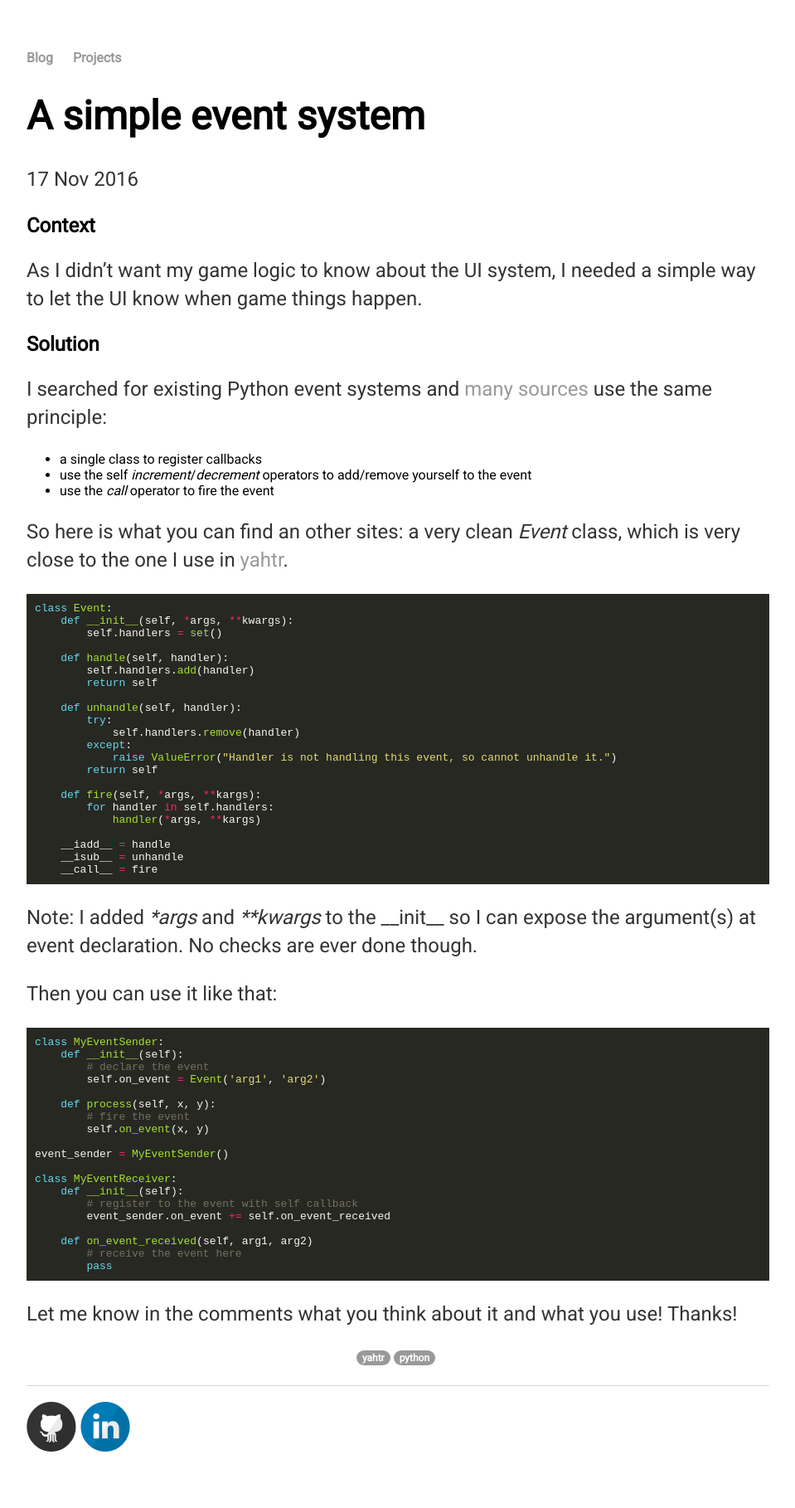
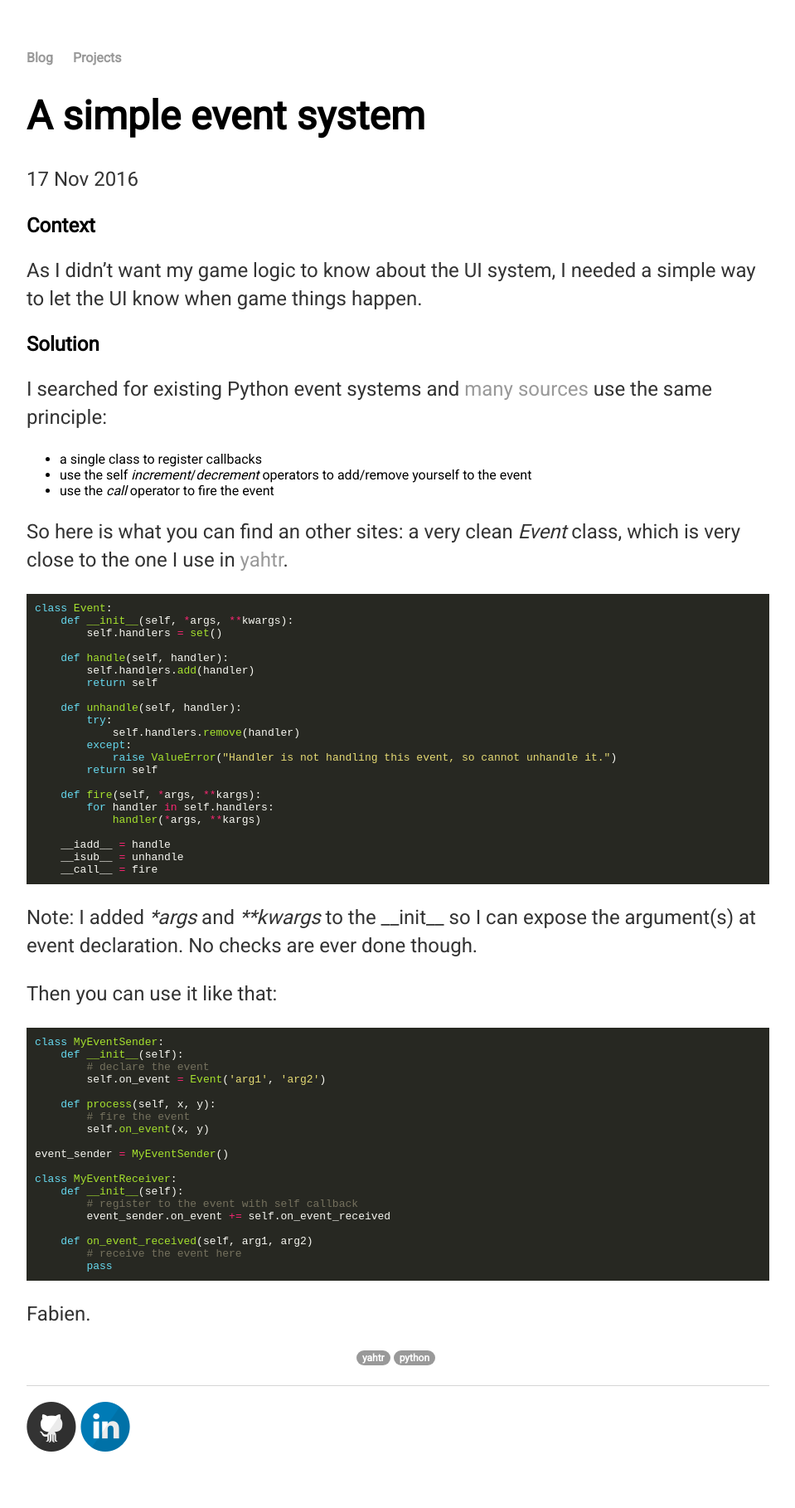
Before and after one commit to fp12/fp12.github.io, a Jekyll site: the page built from _posts/2016-11-17-a-simple-event-system.md, in a window 1280 px wide. Shown: the whole page at 83% size, without its empty margins (160-1119 px from the left). Built offline with Jekyll 4.4.1, drawn with Linux system fonts in a browser that asks for light colours.

Commit message:
cleanup old pages

````diff
--- a/_layouts/post.html
+++ b/_layouts/post.html
@@ -16,8 +15,3 @@
 	{% endfor %}
 	</ul>
 </div>
-
-<!-- Post comments -->
-<div class="notecomments">
-
-</div>
--- a/_posts/2016-11-17-a-simple-event-system.md
+++ b/_posts/2016-11-17-a-simple-event-system.md
@@ -71,5 +71,4 @@
         pass
 ```
 
-Let me know in the comments what you think about it and what you use!
-Thanks!
+Fabien.
````
Also changed, not shown: other parts of _layouts/post.html (+0 -1 lines), _posts/2016-11-19-building-an-ingame-console-part-1.md (+2 -0 lines).
